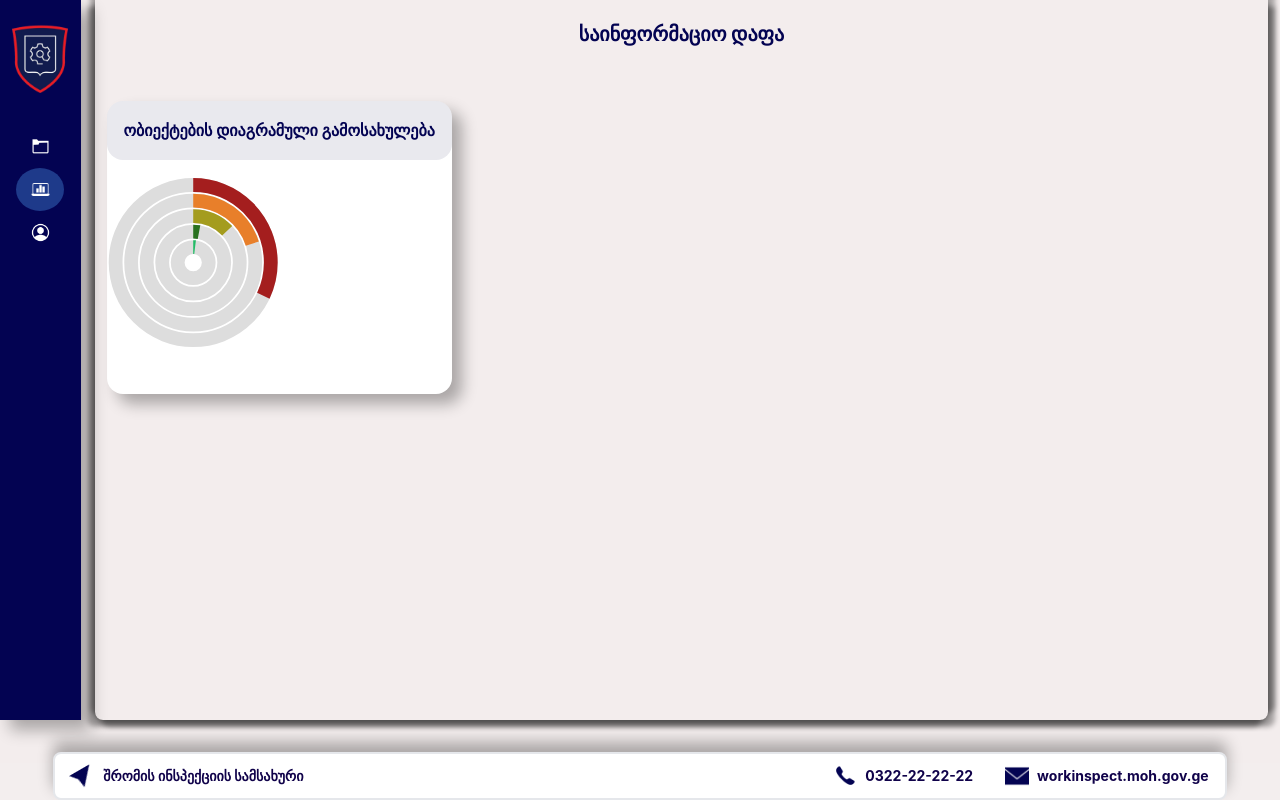
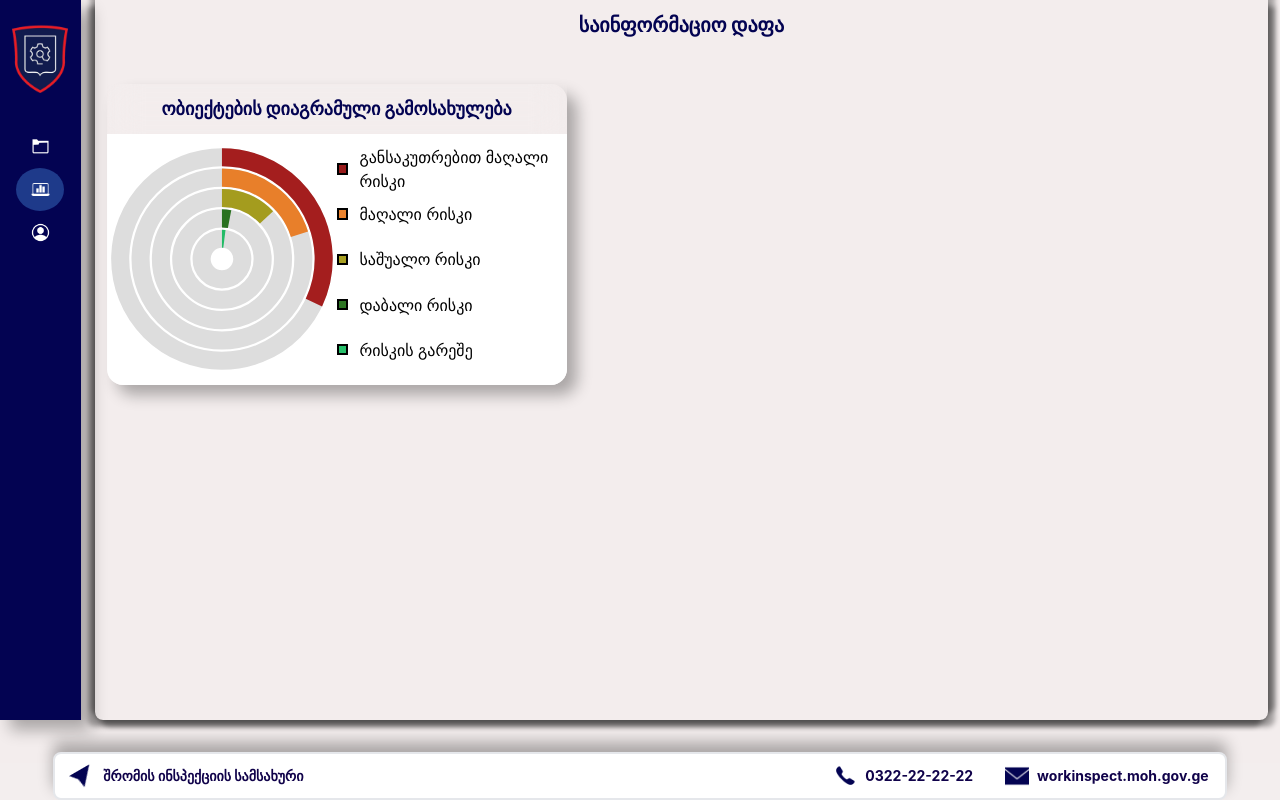
Before and after one commit to DarkSidedMangoose/Tofura--Project--Front, a React (Create React App) app: page /main in a window 1280 px wide. Both pictures are taken after a click on the element 40 px from the left and 189 px from the top of the page. Built offline with nearby package versions, Linux system fonts and the light colour scheme.

Commit message:
fix changes

```diff
--- a/src/components/main/subComponents/mainMain/MainLoading.tsx
+++ b/src/components/main/subComponents/mainMain/MainLoading.tsx
@@ -8,7 +8,7 @@ export const MainLoading: React.FC<{}> = () => {
     <section
       className={`${
         isLoading ? "FromUpToDown" : "FromDownToUp"
-      } absolute w-[100%]  top-0 bg-loginButBackground z-40 border-mainButBorders border-r-[5px] border-l-[5px] border-t-[5px] rounded-bl-lg rounded-br-lg `}
+      } absolute w-[98%]  top-0 bg-loginButBackground z-40 border-mainButBorders border-r-[5px] border-l-[5px] border-t-[5px] rounded-bl-lg rounded-br-lg `}
     >
       <div className="flex w-100% h-100% justify-center items-center">
         <img
--- a/src/components/main/subComponents/mainMain/MainMainHeaderSections.tsx
+++ b/src/components/main/subComponents/mainMain/MainMainHeaderSections.tsx
@@ -6,27 +6,18 @@ export const MainMainHeaderSections: React.FC = memo(() => {
 
   return (
     <Fragment>
-      <div className=" w-full  h-[10%] min-h-[50px] flex justify-center items-center relative    ">
-        {/* <img
-          src={BookMark}
-          alt="bookmarks"
-          className="h-full absolute left-[-0.6%] top-[-30%] "
-          ></img> */}
+      <div className=" w-full  h-[5%] min-h-[50px] flex justify-center items-center relative    ">
         <h1 className="text-xl  text-sidebarChoose font-bold rounded-2xl h-70% w-full flex justify-center items-center   ">
           {isOption}
         </h1>
       </div>
-      {/* <img
-          src={BookMark}
-          alt="bookmarks"
-          className="h-full absolute right-[-0.3%] top-[-29%] "
-        ></img> */}
+
       {isOption !== "საინფორმაციო დაფა" && isOption !== "პროფილი" ? (
         <div className="w-full h-[12%] flex justify-center items-center ">
           <BaseHeader />
         </div>
       ) : (
-        <div></div>
+        <Fragment></Fragment>
       )}
     </Fragment>
   );
--- a/src/components/main/subComponents/mainMain/MainMainMainSection.tsx
+++ b/src/components/main/subComponents/mainMain/MainMainMainSection.tsx
@@ -9,9 +9,7 @@ export const MainMainMainSection: React.FC = memo(() => {
   return (
     <Fragment>
       {isOption !== "საინფორმაციო დაფა" && isOption !== "პროფილი" ? (
-        <div
-          className={`h-[65%] w-[98%] flex items-center flex-col bg-white rounded-br-lg rounded-lg shadow-boxShadow`}
-        >
+        <div className="w-full h-[80%] ">
           <BaseMain />
         </div>
       ) : (
--- a/src/components/main/subComponents/mainMain/mainBaseSubComponents/main/BaseMain.tsx
+++ b/src/components/main/subComponents/mainMain/mainBaseSubComponents/main/BaseMain.tsx
@@ -5,8 +5,12 @@ import MainMainMainSectionMain from "./BaseMainMain";
 export const BaseMain: React.FC = () => {
   return (
     <div className="h-full w-full flex items-center flex-col  rounded-bl-lg rounded-br-lg  ">
-      <MainMainMainSectionHeader />
-      <MainMainMainSectionMain />
+      <div
+        className={`h-[90%]  w-[98%] flex items-center flex-col bg-white rounded-br-lg rounded-lg shadow-boxShadow`}
+      >
+        <MainMainMainSectionHeader />
+        <MainMainMainSectionMain />
+      </div>
     </div>
   );
 };
--- a/src/components/main/subComponents/mainMain/mainDashboardSubComponents/main/DashboardMain.tsx
+++ b/src/components/main/subComponents/mainMain/mainDashboardSubComponents/main/DashboardMain.tsx
@@ -4,14 +4,56 @@ import Dashboard from "../subComponents/Dashboard";
 export const DashboardMain: React.FC = () => {
   return (
     <section className="w-[98%] h-[95%] flex justify-center items-center">
-      <div className="w-full h-90%  gap-[2%]  ">
-        <div className="bg-white rounded-2xl flex justify-center items-center relative shadow-bottom-right w-30% h-50%">
-          <div className="absolute top-0 z-10 h-20% bg-[#14124217] rounded-2xl  w-full flex justify-center items-center text-sidebarChoose font-bold">
-            ობიექტების დიაგრამული გამოსახულება
+      <div className="w-full h-90% gap-[2%]">
+        <div className=" rounded-2xl  flex flex-col justify-center items-center relative shadow-bottom-right w-40% h-50%">
+          <header className=" z-10 h-20%  backdrop-blur-lg     text-lg    w-full flex justify-center items-center text-sidebarChoose font-bold">
+            <h1>ობიექტების დიაგრამული გამოსახულება</h1>
+          </header>
+          <div className="w-full h-full flex bg-white rounded-bl-2xl rounded-br-2xl">
+            <Dashboard />
+            <section className="w-50% h-full flex flex-col relative ">
+              <div className="absolute bottom-[5%] h-90% right-0 w-full ">
+                <article className="w-100% h-1/5 flex items-center gap-[5%]">
+                  <div className=" h-[25%] aspect-1 bg-red-800 border-solid border-black border-2"></div>
+                  <p className="text-black  text-m">
+                    განსაკუთრებით მაღალი რისკი
+                  </p>
+                </article>
+                <article className="w-100% h-1/5 flex items-center gap-[5%]">
+                  <div
+                    style={{ backgroundColor: "rgba(234, 113, 14, 0.863)" }}
+                    className=" h-[25%] aspect-1  border-solid border-black border-2"
+                  ></div>
+                  <p className="text-black  text-m">მაღალი რისკი</p>
+                </article>
+                <article className="w-100% h-1/5 flex items-center gap-[5%]">
+                  <div
+                    style={{ backgroundColor: "rgba(156, 146, 1, 0.863)" }}
+                    className=" h-[25%] aspect-1 bg-red-800 border-solid border-black border-2"
+                  ></div>
+                  <p className="text-black  text-m">საშუალო რისკი</p>
+                </article>
+                <article className="w-100% h-1/5 flex items-center gap-[5%]">
+                  <div
+                    style={{ backgroundColor: "rgba(13, 97, 2, 0.863)" }}
+                    className=" h-[25%] aspect-1 bg-red-800 border-solid border-black border-2"
+                  ></div>
+                  <p className="text-black  text-m">დაბალი რისკი</p>
+                </article>
+                <article className="w-100% h-1/5 flex items-center gap-[5%]">
+                  <div
+                    style={{ backgroundColor: "rgba(5, 182, 84, 0.863)" }}
+                    className=" h-[25%] aspect-1 bg-red-800 border-solid border-black border-2"
+                  ></div>
+                  <p className="text-black  text-m">რისკის გარეშე</p>
+                </article>
+              </div>
+            </section>
           </div>
-          <Dashboard />
         </div>
       </div>
     </section>
   );
 };
+
+export default DashboardMain;
--- a/src/components/main/subComponents/mainMain/mainDashboardSubComponents/subComponents/Dashboard.tsx
+++ b/src/components/main/subComponents/mainMain/mainDashboardSubComponents/subComponents/Dashboard.tsx
@@ -17,9 +17,9 @@ const Dashboard: React.FC = () => {
   const fifthDiagramDashOffSet =
     fifthDiagramDashArray - (fifthDiagramDashArray * 2) / 100;
   return (
-    <div className="w-full h-full relative">
+    <div className="w-50% h-full relative">
       <svg
-        className="w-50% h-70% absolute bottom-[10%] rotate-[270deg]"
+        className="w-full h-90% absolute  bottom-[5%] rotate-[270deg]"
         viewBox="0 0 100 100"
       >
         <circle
```
